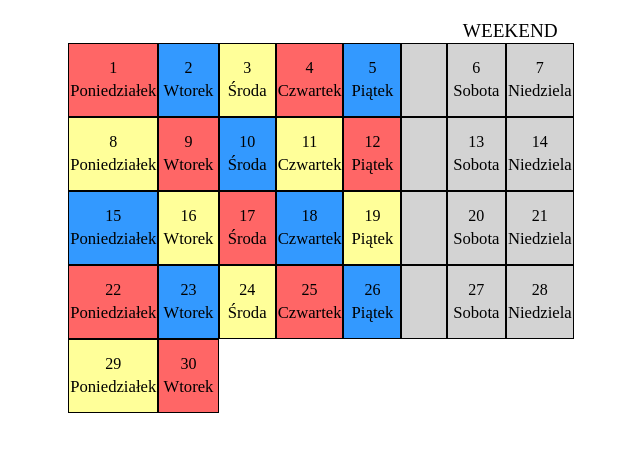
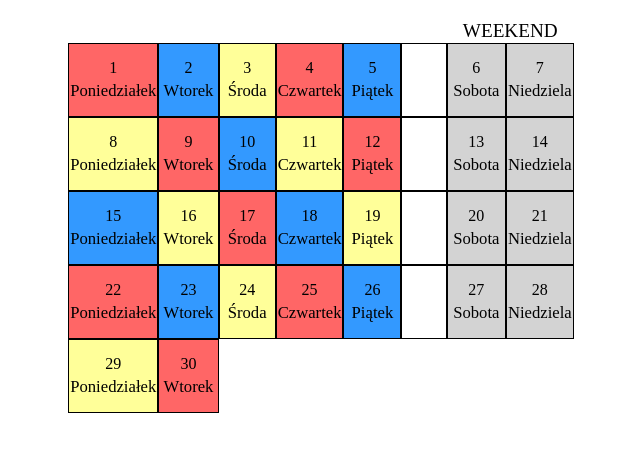
Before and after one commit to sredniawski-pokemongo/pokemon-go-sredniawski, a plain HTML site: page index.html in a window 1280 px wide. Shown: the part 61-512 px from the top of the page, without its empty margins (319-959 px from the left). Drawn offline with Linux system fonts and the light colour scheme.

Commit message:
Update index.html

```diff
--- a/index.html
+++ b/index.html
@@ -38,6 +38,12 @@
 		width: 12.5%;
 		height: 70px;
 		background-color: lightgray;
+	}
+
+	.nothing {
+		border: solid 1px black;
+		width: 12.5%;
+		height: 70px;
 	}
 
 	.niebiescy {
@@ -82,7 +88,7 @@
 			<td class="zolci">3<sub><p>Środa</p></sub></td>
 			<td class="czerwoni">4<sub><p>Czwartek</p></sub></td>
 			<td class="niebiescy">5<sub><p>Piątek</p></sub></td>
-			<td class="week"></td>
+			<td class="nothing"></td>
 			<td class="week">6<sub><p>Sobota</p></sub></td>
 			<td class="week">7<sub><p>Niedziela</p></sub></td>
 		</tr>
@@ -92,7 +98,7 @@
 			<td class="niebiescy">10<sub><p>Środa</p></sub></td>
 			<td class="zolci">11<sub><p>Czwartek</p></sub></td>
 			<td class="czerwoni">12<sub><p>Piątek</p></sub></td>
-			<td class="week"></td>
+			<td class="nothing"></td>
 			<td class="week">13<sub><p>Sobota</p></sub></td>
 			<td class="week">14<sub><p>Niedziela</p></sub></td>
 		</tr>
@@ -102,7 +108,7 @@
 			<td class="czerwoni">17<sub><p>Środa</p></sub></td>
 			<td class="niebiescy">18<sub><p>Czwartek</p></sub></td>
 			<td class="zolci">19<sub><p>Piątek</p></sub></td>
-			<td class="week"></td>
+			<td class="nothing"></td>
 			<td class="week">20<sub><p>Sobota</p></sub></td>
 			<td class="week">21<sub><p>Niedziela</p></sub></td>
 		</tr>
@@ -112,7 +118,7 @@
 			<td class="zolci">24<sub><p>Środa</p></sub></td>
 			<td class="czerwoni">25<sub><p>Czwartek</p></sub></td>
 			<td class="niebiescy">26<sub><p>Piątek</p></sub></td>
-			<td class="week"></td>
+			<td class="nothing"></td>
 			<td class="week">27<sub><p>Sobota</p></sub></td>
 			<td class="week">28<sub><p>Niedziela</p></sub></td>
 		</tr>
```
